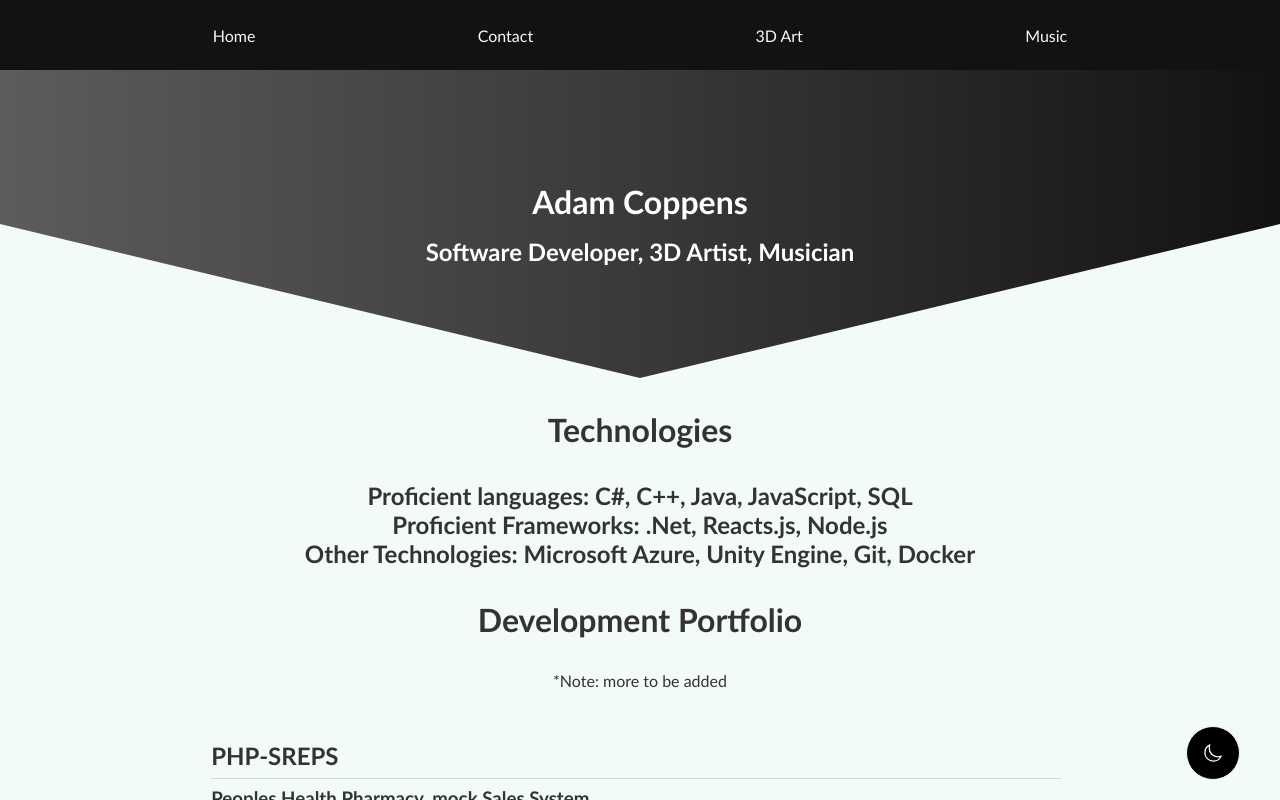
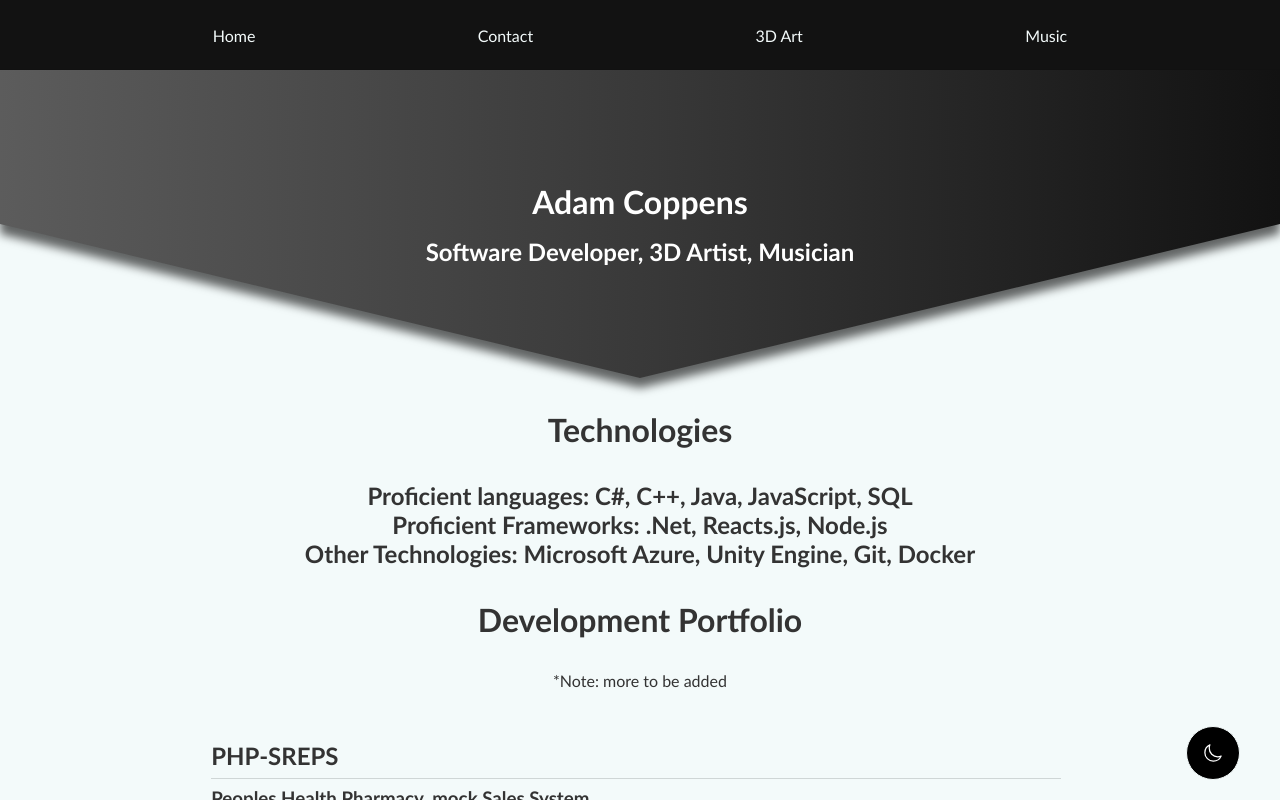
Before and after one commit to a-Coppens/portfolio-website, a Gatsby site: page / in a window 1280 px wide. Built offline with nearby package versions, Linux system fonts and the light colour scheme; Gatsby itself is replaced by a stand-in of ours.

Commit message:
add shadow on header

```diff
--- a/src/components/layout.css
+++ b/src/components/layout.css
@@ -57,6 +57,9 @@ html {
   color: white;
 }
 
+.shapeContainer {
+  filter: drop-shadow(0px 10px 5px rgba(0, 0, 0, 0.6));
+}
 a,
 a:visited {
   color: rgb(243, 250, 250);
--- a/src/components/layout.js
+++ b/src/components/layout.js
@@ -30,7 +30,9 @@ const Layout = ({ children }) => {
 
       <div id="foreground" style={{height: "100%"}}>
         <Navbar></Navbar>
-        <Header></Header>
+        <div className="shapeContainer">
+         <Header></Header>
+        </div>
         <div
           style={{
             margin: `0 auto`,
--- a/src/components/navbar.js
+++ b/src/components/navbar.js
@@ -10,9 +10,7 @@ const Navbar = () => {
     <>
     <nav className="navbar">
             <ul className="navbar-nav">
-
                 <li className="navbar-item"><Link to="../../portfolio-website" className="navAnchor">Home</Link></li>
-
                 <li className="navbar-item"><Link to="../../portfolio-website/contact" className="navAnchor">Contact</Link></li>
                 <li className="navbar-item"><Link to="../../portfolio-website/art" className="navAnchor">3D Art</Link></li>
                 <li className="navbar-item"><Link to="../../portfolio-website/music" className="navAnchor">Music</Link></li>
```
